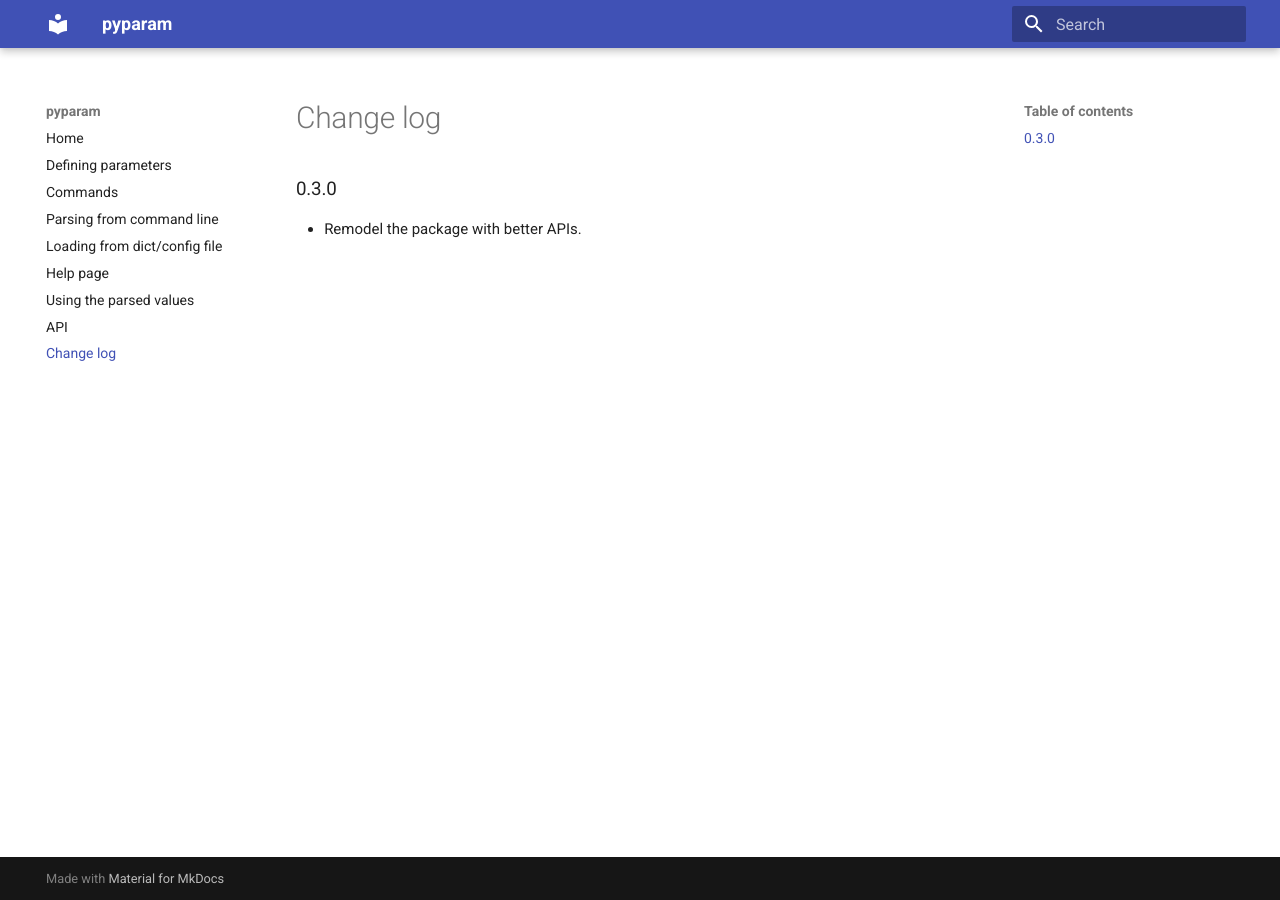
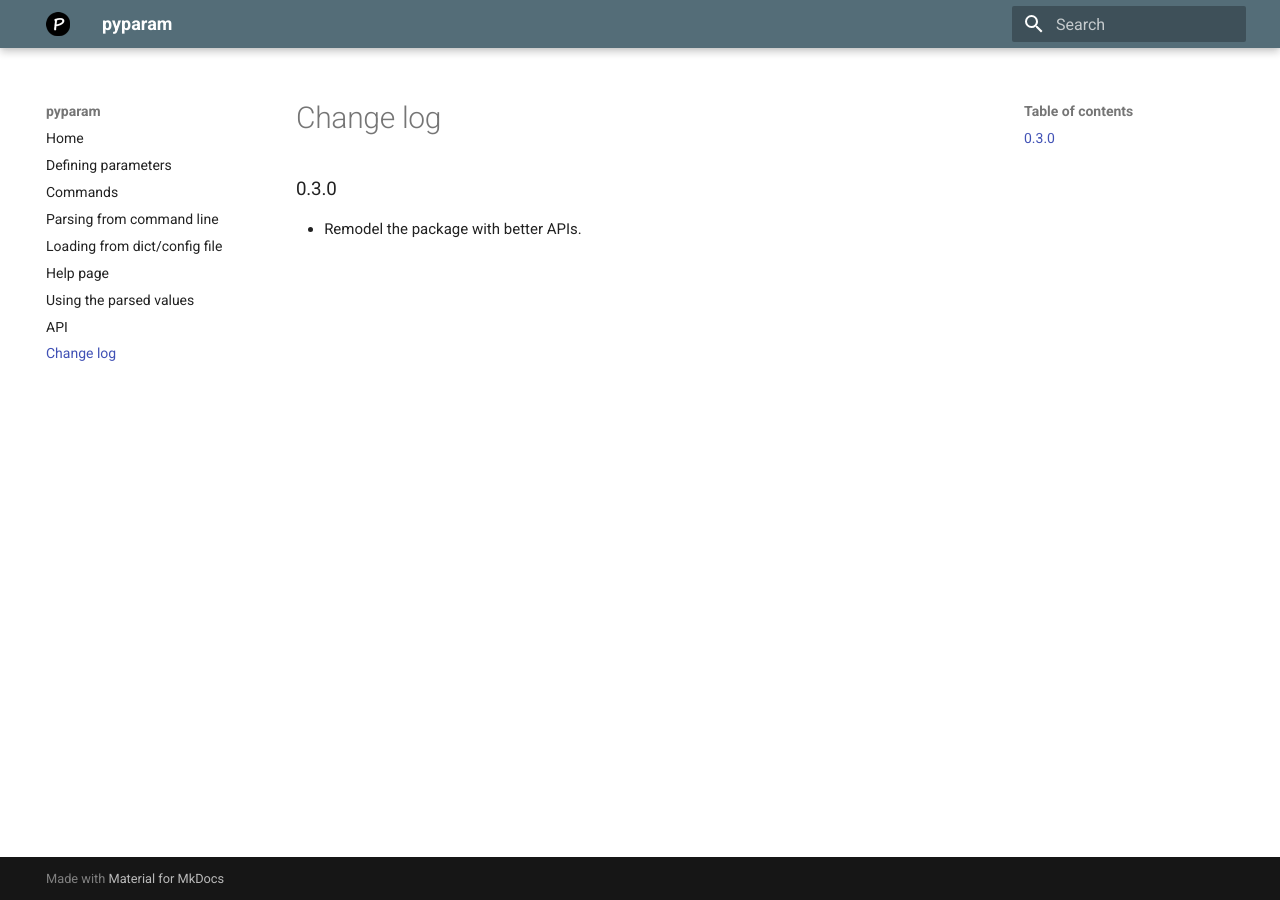
Before and after one commit to pwwang/pyparam, an MkDocs documentation site: the page built from docs/changeLog.md, in a window 1280 px wide. Built offline with MkDocs 1.6.1 and Material for MkDocs 9.7.7, drawn with Linux system fonts in a browser that asks for light colours.

Commit message:
Add favicon for docs

```diff
--- a/mkdocs.yml
+++ b/mkdocs.yml
@@ -1,5 +1,9 @@
 site_name: pyparam
 theme:
+    palette:
+      primary: blue grey
+    favicon: favicon.png
+    logo: favicon.png
     name: 'material'
     # font:
     #   text: 'Ubuntu'
```
Also changed, not shown: docs/favicon.png (added).
